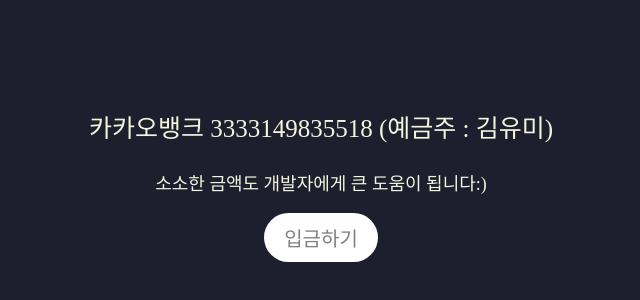
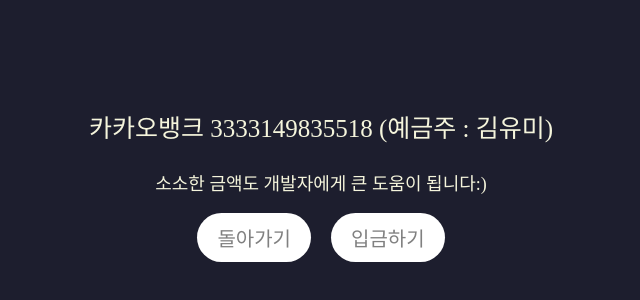
Before and after one commit to gimume/gimume.github.io, a plain HTML site: page donation.html in a window 1280 px wide. Shown: the part 236-536 px from the top of the page, without its empty margins (319-959 px from the left). Drawn offline with Linux system fonts and the light colour scheme; a web font is replaced by a local one.

Commit message:
테스트 모음

```diff
--- a/donation.css
+++ b/donation.css
@@ -47,6 +47,10 @@ p{
     align-items: center;
   }
 
+button > a {
+    color:gray;
+}
+
 .donate {
     border: none;
     background-color: transparent;
@@ -60,6 +64,7 @@ p{
     font-size: 20px;
     background: white;
     padding: 10px 20px 10px 20px;
+    margin-left : 10px;
     text-decoration: none;
     cursor: pointer;
   }
@@ -72,3 +77,30 @@ p{
     background-image: linear-gradient(to bottom, #ffed88, #ffed88);
     text-decoration: none;
   }
+
+  .back {
+    border: none;
+    background-color: transparent;
+    font-family: 'Binggrae-Bold';
+    color:white;
+    font-size: 20px;
+    -webkit-border-radius: 28;
+    -moz-border-radius: 28;
+    border-radius: 28px;
+    color: gray;
+    font-size: 20px;
+    background: white;
+    padding: 10px 20px 10px 20px;
+    margin-right: 10px;
+    text-decoration: none;
+    cursor: pointer;
+  }
+  .back:hover {
+    background: #3cb0fd;
+    background-image: -webkit-linear-gradient(top, #b8c9ff, #b8c9ff);
+    background-image: -moz-linear-gradient(top, #b8c9ff, #b8c9ff);
+    background-image: -ms-linear-gradient(top, #b8c9ff, #b8c9ff);
+    background-image: -o-linear-gradient(top, #b8c9ff, #b8c9ff);
+    background-image: linear-gradient(to bottom, #b8c9ff, #b8c9ff);
+    text-decoration: none;
+  }
--- a/donation.html
+++ b/donation.html
@@ -13,7 +13,8 @@
         <p>소소한 금액도 개발자에게 큰 도움이 됩니다:)</p>
     </div>
     <div class="btn_container">
-        <button class = "donate">입금하기</a></button>
+        <button class = "back"><a href="index.html">돌아가기</a></button></button>
+        <button class = "donate">입금하기</button>
     </div>
 </body>
 </html>
```
